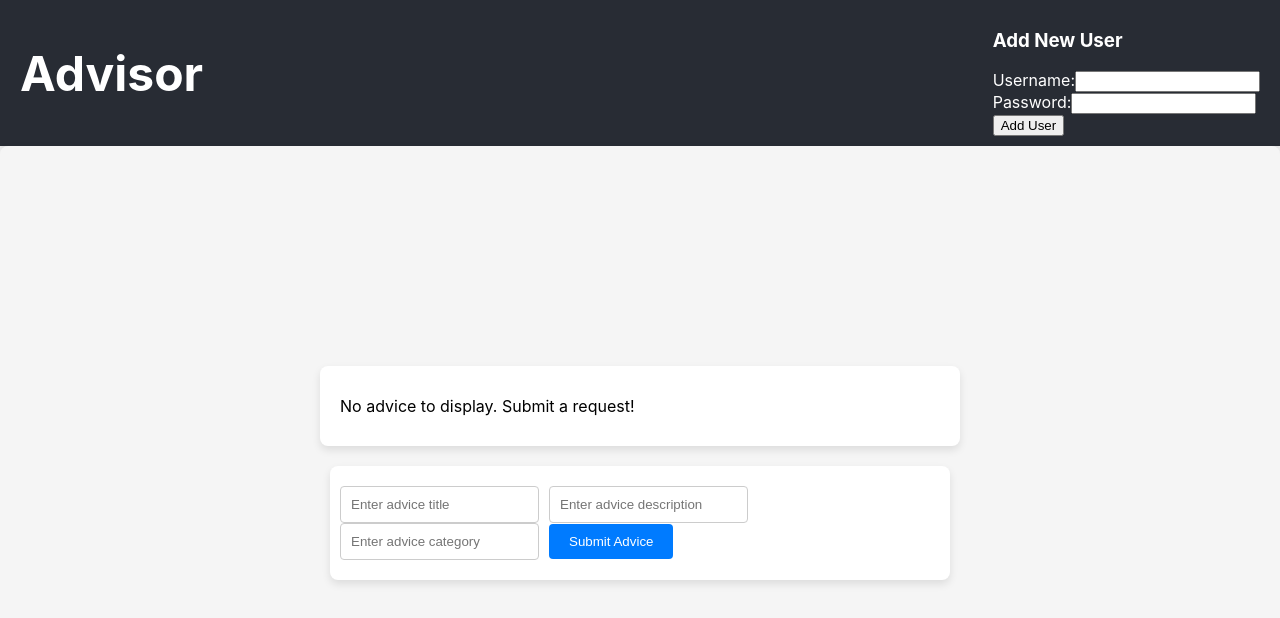
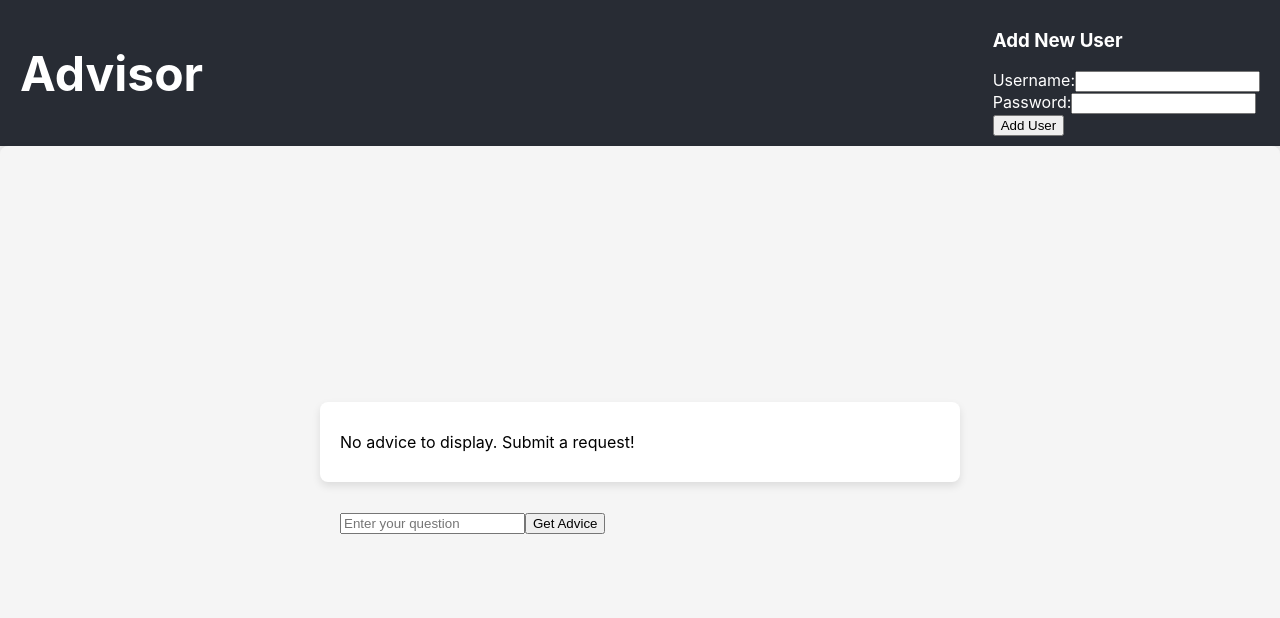
Before and after one commit to naturuplift/AdviseNextStep, a React (Create React App) app in the folder client/: page / in a window 1280 px wide. Shown: the top 618 px of the page. Built offline with nearby package versions, Linux system fonts and the light colour scheme.

Commit message:
Update AdviceForm.js

```diff
--- a/client/src/components/AdviceForm.js
+++ b/client/src/components/AdviceForm.js
@@ -1,61 +1,94 @@
 
 import React, { useState } from 'react';
 import { useDispatch, useSelector } from 'react-redux';
-import { createAdvice } from '../redux/actions/adviceActions';
+// import { createAdvice } from '../redux/actions/adviceActions';
+import { fetchAdviceFromOpenAI } from '../redux/actions/adviceActions';
 
 function AdviceForm() {
-    const [adviceData, setAdviceData] = useState({
-        title: '',
-        description: '',
-        category: '',
-        // This should be a valid user ID
-        createdBy: '66408841e4bee48c77fc19a3',
-        tags: [],
-        status: 'active'
-    });
-
+    const [question, setQuestion] = useState('');
     const dispatch = useDispatch();
     const adviceResponse = useSelector(state => state.advice.advice);
 
     const handleSubmit = (event) => {
       event.preventDefault();
-        dispatch(createAdvice(adviceData));
+      dispatch(fetchAdviceFromOpenAI(question));
     };
 
     return (
-        <div className="AdviceForm">
+      <div>
         <form onSubmit={handleSubmit}>
           <input
             type="text"
-                    value={adviceData.title}
-                    onChange={e => setAdviceData({...adviceData, title: e.target.value})}
-                    placeholder="Enter advice title"
+            value={question}
+            onChange={e => setQuestion(e.target.value)}
+            placeholder="Enter your question"
             required
           />
-                <input
-                    type="text"
-                    value={adviceData.description}
-                    onChange={e => setAdviceData({...adviceData, description: e.target.value})}
-                    placeholder="Enter advice description"
-                    required
-                />
-                <input
-                    type="text"
-                    value={adviceData.category}
-                    onChange={e => setAdviceData({...adviceData, category: e.target.value})}
-                    placeholder="Enter advice category"
-                    required
-                />
-                <button type="submit">Submit Advice</button>
+          <button type="submit">Get Advice</button>
         </form>
         {adviceResponse && (
           <div>
             <h4>Response:</h4>
-                    <pre>{JSON.stringify(adviceResponse, null, 2)}</pre>
+            <pre>{adviceResponse}</pre>
           </div>
         )}
       </div>
     );
   }
 
+// function AdviceForm() {
+//     const [adviceData, setAdviceData] = useState({
+//         title: '',
+//         description: '',
+//         category: '',
+//         // This should be a valid user ID
+//         createdBy: '66408841e4bee48c77fc19a3',
+//         tags: [],
+//         status: 'active'
+//     });
+
+//     const dispatch = useDispatch();
+//     const adviceResponse = useSelector(state => state.advice.advice);
+
+//     const handleSubmit = (event) => {
+//         event.preventDefault();
+//         dispatch(createAdvice(adviceData));
+//     };
+
+//     return (
+//         <div className="AdviceForm">
+//             <form onSubmit={handleSubmit}>
+//                 <input
+//                     type="text"
+//                     value={adviceData.title}
+//                     onChange={e => setAdviceData({...adviceData, title: e.target.value})}
+//                     placeholder="Enter advice title"
+//                     required
+//                 />
+//                 <input
+//                     type="text"
+//                     value={adviceData.description}
+//                     onChange={e => setAdviceData({...adviceData, description: e.target.value})}
+//                     placeholder="Enter advice description"
+//                     required
+//                 />
+//                 <input
+//                     type="text"
+//                     value={adviceData.category}
+//                     onChange={e => setAdviceData({...adviceData, category: e.target.value})}
+//                     placeholder="Enter advice category"
+//                     required
+//                 />
+//                 <button type="submit">Submit Advice</button>
+//             </form>
+//             {adviceResponse && (
+//                 <div>
+//                     <h4>Response:</h4>
+//                     <pre>{JSON.stringify(adviceResponse, null, 2)}</pre>
+//                 </div>
+//             )}
+//         </div>
+//     );
+// }
+
 export default AdviceForm;
```
Lines whose indentation alone changed are shown as unchanged.
